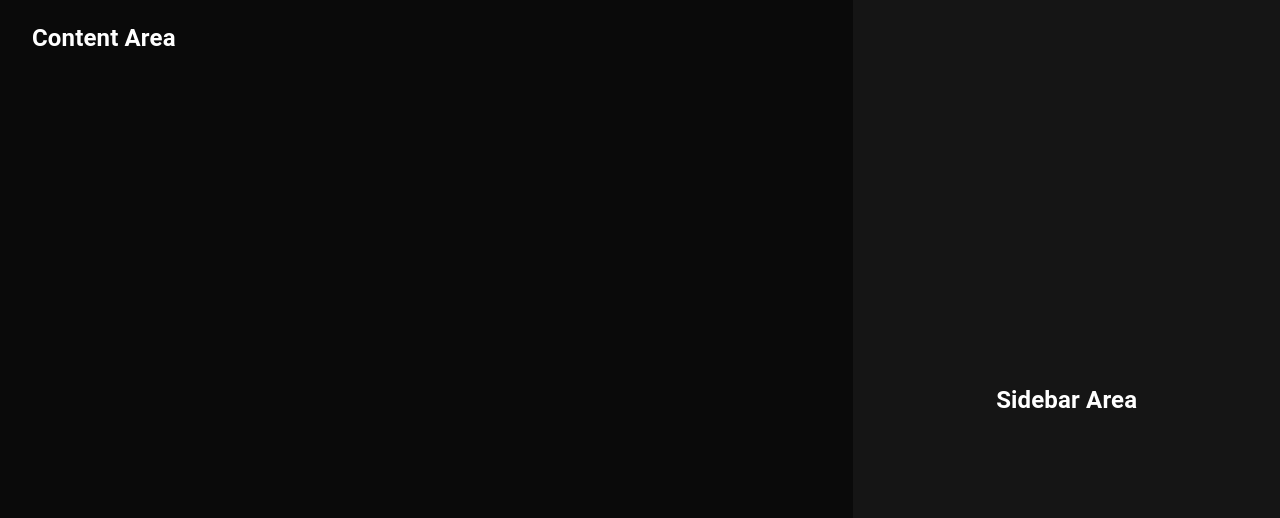
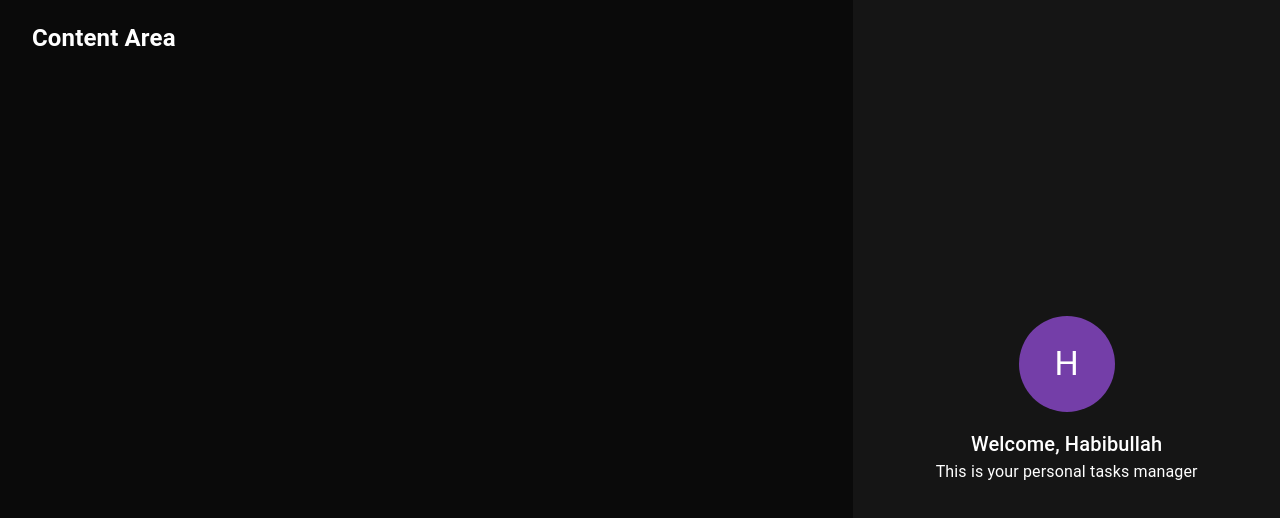
Before and after one commit to habibullahturkmen/task-management-ui, a React (Vite) app: page / in a window 1280 px wide. Shown: the top 518 px of the page. Built offline with nearby package versions, Linux system fonts and the light colour scheme.

Commit message:
profile component done

```diff
--- a/package.json
+++ b/package.json
@@ -12,6 +12,7 @@
     "@emotion/react": "^11.10.6",
     "@emotion/styled": "^11.10.6",
     "@mui/material": "^5.11.15",
+    "prop-types": "^15.8.1",
     "react": "^18.2.0",
     "react-dom": "^18.2.0"
   },
--- /dev/null
+++ b/src/components/profile/profile.tsx
@@ -0,0 +1,44 @@
+import { Avatar, Box, Typography } from "@mui/material"
+import React, { FC, ReactElement } from "react"
+import PropTypes from "prop-types"
+
+interface IProfile {
+  name: string
+}
+
+const Profile: FC<IProfile> = (props): ReactElement => {
+  const { name = "Habib" } = props
+  return (
+    <Box
+      display="flex"
+      flexDirection="column"
+      justifyContent="center"
+      alignItems="center"
+    >
+      <Avatar
+        sx={{
+          width: "96px",
+          height: "96px",
+          backgroundColor: "primary.main",
+          marginBottom: "16px",
+        }}
+      >
+        <Typography variant="h4" color="text.primary">
+          {name[0]}
+        </Typography>
+      </Avatar>
+      <Typography variant="h6" color="text.primary">
+        {`Welcome, ${name}`}
+      </Typography>
+      <Typography variant="body1" color="text.primary">
+        This is your personal tasks manager
+      </Typography>
+    </Box>
+  )
+}
+
+export default Profile
+
+Profile.propTypes = {
+  name: PropTypes.string.isRequired,
+}
--- a/src/components/sidebar/sidebar.tsx
+++ b/src/components/sidebar/sidebar.tsx
@@ -1,5 +1,6 @@
 import React, { FC, ReactElement } from "react"
 import { Grid } from "@mui/material"
+import Profile from "../profile/profile"
 
 const Sidebar: FC = (): ReactElement => {
   return (
@@ -19,7 +20,7 @@ const Sidebar: FC = (): ReactElement => {
         alignItems: "center",
       }}
     >
-      <h2>Sidebar Area</h2>
+      <Profile name="Habibullah" />
     </Grid>
   )
 }
```
